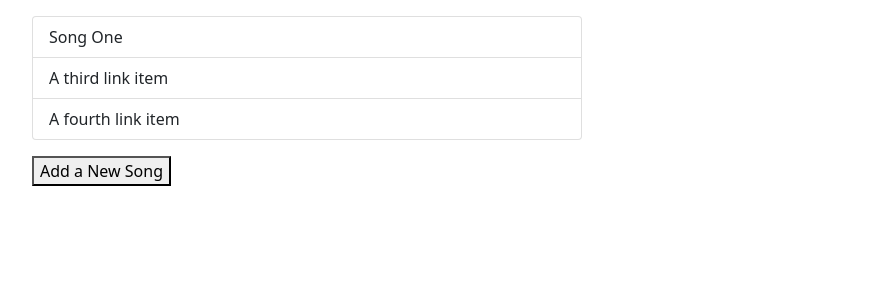
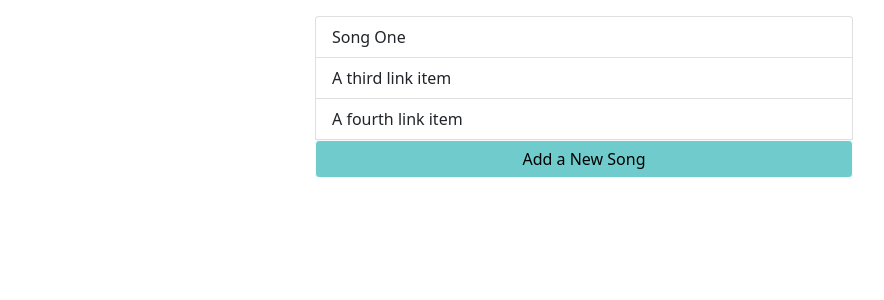
Before and after one commit to annaernst/SoundHouse, a Flask app: page / in a window 1280 px wide. Shown: the part 57-357 px from the top of the page, without its empty margins (50-934 px from the left). Run offline with Flask 2, Linux system fonts and the light colour scheme.

Commit message:
Update index.html

```diff
--- a/app/templates/index.html
+++ b/app/templates/index.html
@@ -37,16 +37,13 @@
           </nav>
 
         <!--SONGS-->
-        <div class="container">
-            <div class="list-group my-3 responsive">
-                <a href="song/{{song1.id}}" class="list-group-item list-group-item-action">{{song1.title}}</a>
-                <a href="#" class="list-group-item list-group-item-action">A third link item</a>
-                <a href="#" class="list-group-item list-group-item-action">A fourth link item</a>
-            </div>
+        <div class="container list-group my-3 responsive">
+            <a href="song/{{song1.id}}" class="list-group-item list-group-item-action">{{song1.title}}</a>
+            <a href="#" class="list-group-item list-group-item-action">A third link item</a>
+            <a href="#" class="list-group-item list-group-item-action">A fourth link item</a>
             <!--ADD NEW SONG BUTTON-->
-            <button>Add a New Song</button>
+            <a class="btn btn-light submit-btn" href="{{url_for('static', filename='newsong')}}">Add a New Song</a>
         </div>
-
 
 
 
```
